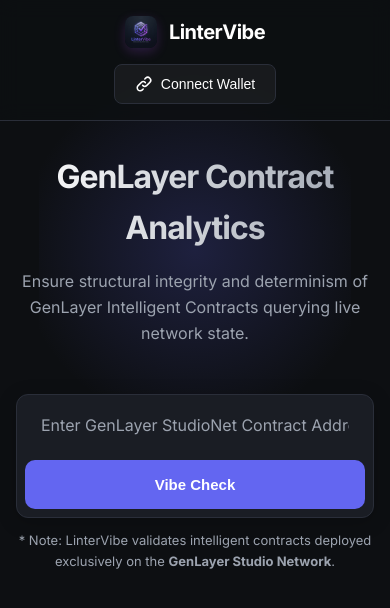
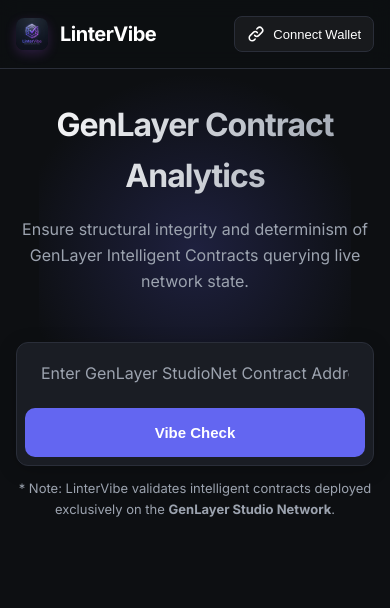
Before and after one commit to Chimdi-hash/linter_vibe, a website built with Vite: page index.html in a window 390 px wide. Built offline with nearby package versions, Linux system fonts and the light colour scheme.

Commit message:
Fix mobile header layout to keep logo left and connect button right

```diff
--- a/index.html
+++ b/index.html
@@ -338,8 +338,13 @@
         @media (max-width: 768px) {
             header {
                 padding: 16px;
-                flex-direction: column;
-                gap: 16px;
+                flex-direction: row;
+                justify-content: space-between;
+                align-items: center;
+            }
+            .connect-btn {
+                padding: 8px 12px;
+                font-size: 13px;
             }
             .main-container {
                 padding: 30px 16px;
```
